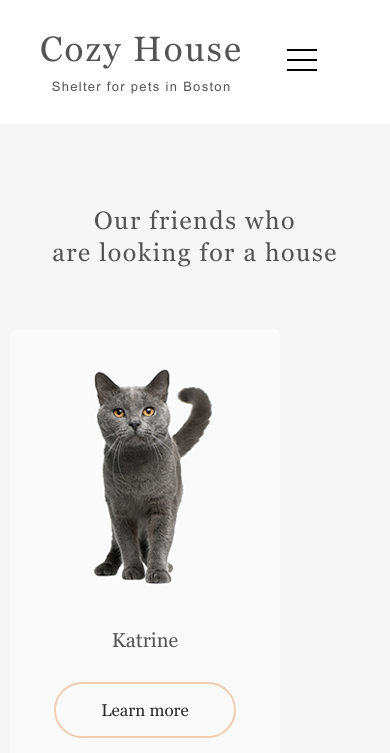
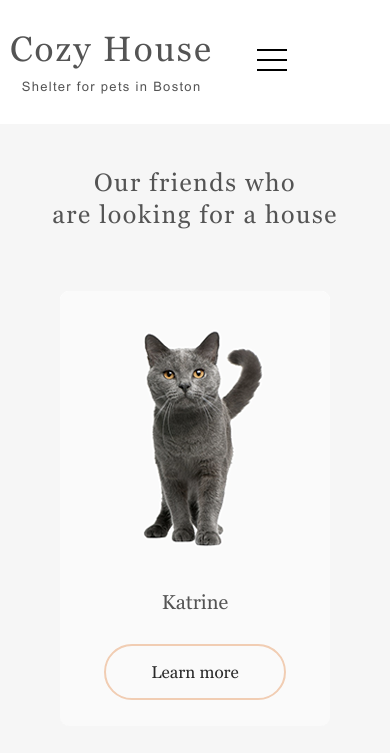
Before and after one commit to ansaganie/virtual-keyboard, a plain HTML site: page shelter/pages/pets/index.html in a window 390 px wide. Shown: the top 753 px of the page. Drawn offline with Linux system fonts and the light colour scheme.

Commit message:
feat: Make Pets Catalog block adaptive

```diff
--- a/shelter/assets/styles/pets/pets.scss
+++ b/shelter/assets/styles/pets/pets.scss
@@ -29,6 +29,7 @@
 
 .pets-content {
   background-color: vars.$color-light-l;
+
   &__wrapper {
     padding-top: 80px;
     padding-bottom: 100px;
@@ -43,11 +44,13 @@
 .pets {
   &__catalog {
     width: 100%;
+    max-height: 1365px;
     display: flex;
-    justify-content: space-between;
+    justify-content: center;
     flex-wrap: wrap;
     column-gap: 40px;
     row-gap: 30px;
+    overflow: hidden;
   }
 
   &__controls {
@@ -55,3 +58,32 @@
     gap: 20px;
   }
 }
+
+@media screen and (max-width:1279px) and (min-width:768px) {
+  .header {
+    &__wrapper {
+      padding: 30px 30px;
+    }
+  }
+}
+
+@media screen and (max-width:767px) {
+  .header {
+    &__wrapper {
+      padding: 30px 10px;
+    }
+  }
+
+  .pets-content {
+    &__wrapper {
+      padding-top: 42px;
+      padding-bottom: 42px;
+    }
+  }
+
+  .pets {
+    &__controls {
+      gap: 10px;
+    }
+  }
+}
```
Also changed, not shown: shelter/assets/styles/pets/pets.css, 1 other file.
